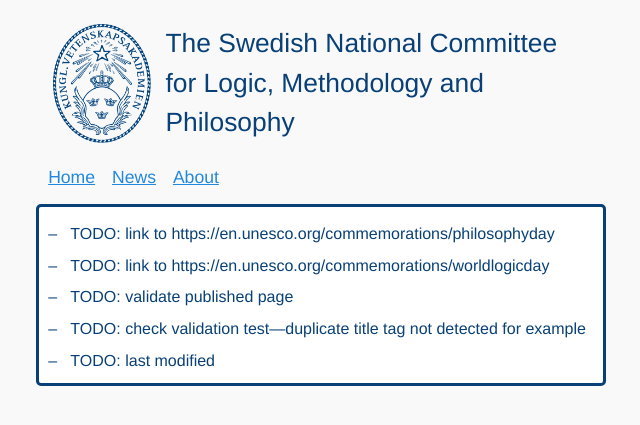
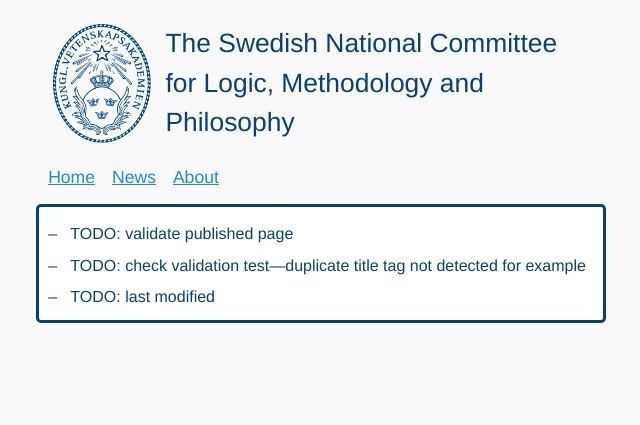
Before and after one commit to KVA-LMF/kva-lmf.github.io, a Jekyll site: the page built from TODO.md, in a window 1280 px wide. Shown: the top 425 px of the page, without its empty margins (319-959 px from the left). Built offline with Jekyll 4.4.1, drawn with Linux system fonts in a browser that asks for light colours.

Commit message:
removed TODOs

```diff
--- a/TODO.md
+++ b/TODO.md
@@ -2,8 +2,6 @@
 layout: default
 title: TODOs
 ---
-- {{ "TODO: link to https://en.unesco.org/commemorations/philosophyday" | log_warning }}
-- {{ "TODO: link to https://en.unesco.org/commemorations/worldlogicday" | log_warning }}
 - {{ "TODO: validate published page" | log_warning }}
 - {{ "TODO: check validation test---duplicate title tag not detected for example" | log_warning }}
 - {{ "TODO: last modified" | log_warning }}
```
